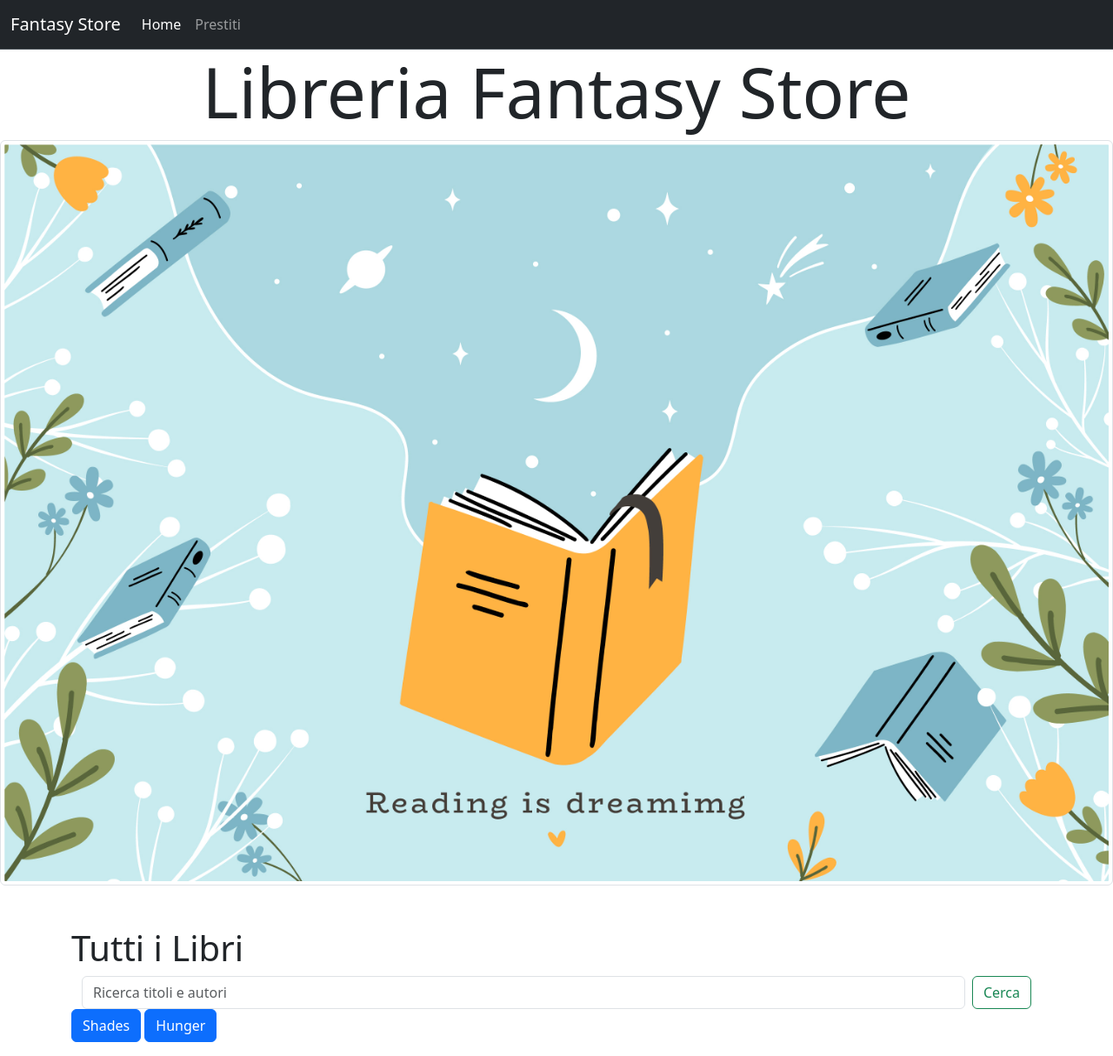
After one commit to benaversano98/projectLibreria, a Flask app: page /home2 in a window 1280 px wide. The commit adds this page. Shown: the whole page at 87% size. Run offline with Flask 3, Linux system fonts and the light colour scheme.

Commit message:
Update Benedetta 12:39

```diff
--- a/bookstodb/Webapp/base.py
+++ b/bookstodb/Webapp/base.py
@@ -1,5 +1,5 @@
 import mysql.connector
-from flask import Flask, jsonify, render_template
+from flask import Flask, jsonify, render_template, request
 
 app = Flask(__name__)
 
@@ -34,53 +34,34 @@ def execute_query(query, params=None, dictionary=True):
 
 
 ################################ HOME HOME HOME HOME HOME HOME HOME HOME HOME HOME HOME  ##############################
-@app.route("/")
+@app.route("/", methods=['GET', 'POST'])
 def homepage():
-    # ### NEW RELEASES ###
-    # new_releases = {6: "https://www.liberta.it/wp-content/uploads/2021/10/midnight-mass-copertina-1232.jpg",
-    #                 1291: 'https://images.squarespace-cdn.com/content/v1/57a21fc59de4bb8f9ae746d6/1613771670035-HKX2DZCQ2OWVJFSFWAH0/I+Care+A+lot_horizontal.jpg?format=1500w',
-    #                 110: 'https://miro.medium.com/v2/resize:fit:1200/1*o3V9Pg__yNYc1FwJI-Yszg.jpeg'}
-    #
-    # query_nr = f'SELECT show_id, type, title, duration FROM `shows` WHERE show_id IN {tuple(new_releases.keys())};'
-    # carousel = execute_query(query_nr)
-    # for elem in carousel:
-    #     elem.update({'src': new_releases[elem['show_id']]})
-    #
-    # ### TOP SELECT ###
-    # query_tst = "SELECT type FROM `shows` GROUP BY type ORDER BY RAND() LIMIT 1;"
-    # top_selected_type = execute_query(query_tst)[0]['type']
-    # query_tsc = f"""
-    # SELECT shows.show_id, shows.title, shows.rating,
-    # GROUP_CONCAT(DISTINCT categories.category_name SEPARATOR ', ') AS 'categories'
-    # FROM shows JOIN showcategories JOIN categories
-    # ON shows.show_id = showcategories.show_id AND showcategories.category_id = categories.category_id
-    # WHERE shows.type = '{top_selected_type}' GROUP BY shows.show_id ORDER BY RAND() LIMIT 4;
-    # """
-    # top_selected_content = execute_query(query_tsc)
-    #
-    # ### OUR RECOMENDATION ###
-    # query_rgt = "SELECT * FROM `categories` ORDER BY RAND() LIMIT 1;"
-    # recomendation_genre = execute_query(query_rgt)
-    # query_rgc = f"""
-    # SELECT shows.show_id, shows.title, shows.rating, shows.description, shows.type
-    # FROM shows JOIN showcategories JOIN categories
-    # ON shows.show_id = showcategories.show_id AND showcategories.category_id = categories.category_id
-    # WHERE categories.category_id = {recomendation_genre[0]['category_id']}
-    # ORDER BY RAND() LIMIT 4;
-    # """
-    # recomendation_content = execute_query(query_rgc)
-    #
-    # ### RENDER ####
-    # content = {"carousel": carousel, "tst": top_selected_type, 'tsc': top_selected_content, "rg": recomendation_genre, "rc": recomendation_content}
+    flag = True
     list_books = api_books()
-    return render_template("home.html", list_books=list_books)
+    if request.method == 'POST':
+        flag = False
+        codice = request.form.get('Search')
+        # print("IL codice è ", codice)
+        if codice:
+            list_books = execute_query(f"SELECT * FROM books WHERE title LIKE '%{codice}%' OR author LIKE '%{codice}%'")
+    image, frase ="https://img00.deviantart.net/9088/i/2007/223/7/d/no_books_by_applejoan.jpg", "Non ci sono libri a questa ricerca."
+    return render_template("home.html", list_books=list_books, flag=flag, image=image, frase=frase, len=len)
 
+@app.route("/home2")
+def home2():
+    return render_template("home2.html")
 
 ################################ GENRES GENRES GENRES GENRES GENRES GENRES GENRES GENRES GENRES #######################
 @app.route("/api/books")
 def api_books():
     query_lg = 'SELECT * FROM books'
     list_books = execute_query(query_lg)
+    return (list_books)
+
+@app.route("/api/books/<nome>")
+def api_books_nome(nome):
+    query_lg = "SELECT * FROM books WHERE title LIKE %s"
+    list_books = execute_query(query_lg, ('%' + nome + '%',))
     return list_books
 
 @app.route("/api/users")
--- /dev/null
+++ b/bookstodb/Webapp/templates/home2.html
@@ -0,0 +1,80 @@
+<!doctype html>
+<html lang="en">
+<head>
+    <meta charset="utf-8">
+    <meta name="viewport" content="width=device-width, initial-scale=1">
+    <title>Fantasy Store - Home </title>
+    <link href="https://cdn.jsdelivr.net/npm/bootstrap@5.3.2/dist/css/bootstrap.min.css" rel="stylesheet"
+          integrity="sha384-T3c6CoIi6uLrA9TneNEoa7RxnatzjcDSCmG1MXxSR1GAsXEV/Dwwykc2MPK8M2HN" crossorigin="anonymous">
+</head>
+<body>
+<!--
+NAVBAR
+-->
+<nav class="navbar navbar-expand-lg bg-dark border-bottom border-body" data-bs-theme="dark">
+    <div class="container-fluid">
+        <a class="navbar-brand" href="#">Fantasy Store</a>
+        <button class="navbar-toggler" type="button" data-bs-toggle="collapse" data-bs-target="#navbarSupportedContent"
+                aria-controls="navbarSupportedContent" aria-expanded="false" aria-label="Toggle navigation">
+            <span class="navbar-toggler-icon"></span>
+        </button>
+        <div class="collapse navbar-collapse" id="navbarSupportedContent">
+            <ul class="navbar-nav me-auto mb-2 mb-lg-0">
+                <li class="nav-item">
+                    <a class="nav-link active" aria-current="page" href="/">Home</a>
+                </li>
+                <li class="nav-item">
+                    <a class="nav-link" href="/loan">Prestiti</a>
+                </li>
+            </ul>
+        </div>
+    </div>
+</nav>
+<!--
+NEW RELEASES
+-->
+<h1 class="display-1 text-center">Libreria Fantasy Store</h1>
+
+<!--
+IMAGE
+-->
+<!-- Background image -->
+<img src="static\book_background.jpg" class="img-thumbnail" alt="book">
+<!--Lista libri-->
+ <div class="container mt-5" id="start">
+        <h1>Tutti i Libri</h1>
+          <div class="container-fluid">
+            <form class="d-flex" role="search" method="POST">
+              <input class="form-control me-2" type="search" placeholder="Ricerca titoli e autori" aria-label="Search" name="Search">
+              <button class="btn btn-outline-success" type="submit">Cerca</button>
+            </form>
+          </div>
+        <button class="btn btn-primary" onclick="visualizza('shades')"> Shades </button>
+        <button class="btn btn-primary" onclick="visualizza('hunger')"> Hunger </button>
+        <ul class="container" id="lista_libri">
+
+        </ul>
+    </div>
+<script src="https://cdn.jsdelivr.net/npm/bootstrap@5.3.2/dist/js/bootstrap.bundle.min.js"
+        integrity="sha384-C6RzsynM9kWDrMNeT87bh95OGNyZPhcTNXj1NW7RuBCsyN/o0jlpcV8Qyq46cDfL"
+        crossorigin="anonymous"></script>
+<script>
+    function visualizza(nome) {
+            fetch('/api/books/'+nome)
+                .then(response => {
+                    return response.json();
+                })
+                .then(data => {
+                    console.log(data);
+                    lista_libri.innerHTML="";
+                    for (elemento of data) {
+                        var li = document.createElement("li");
+                        li.textContent = elemento.title;
+                        li.classList.add("list-group-item");
+                        lista_libri.appendChild(li);
+                    }
+                })
+}
+</script>
+</body>
+</html>
```
Also changed, not shown: bookstodb/Main.py (+3 -4 lines), bookstodb/Webapp/templates/home.html (+30 -3 lines).
